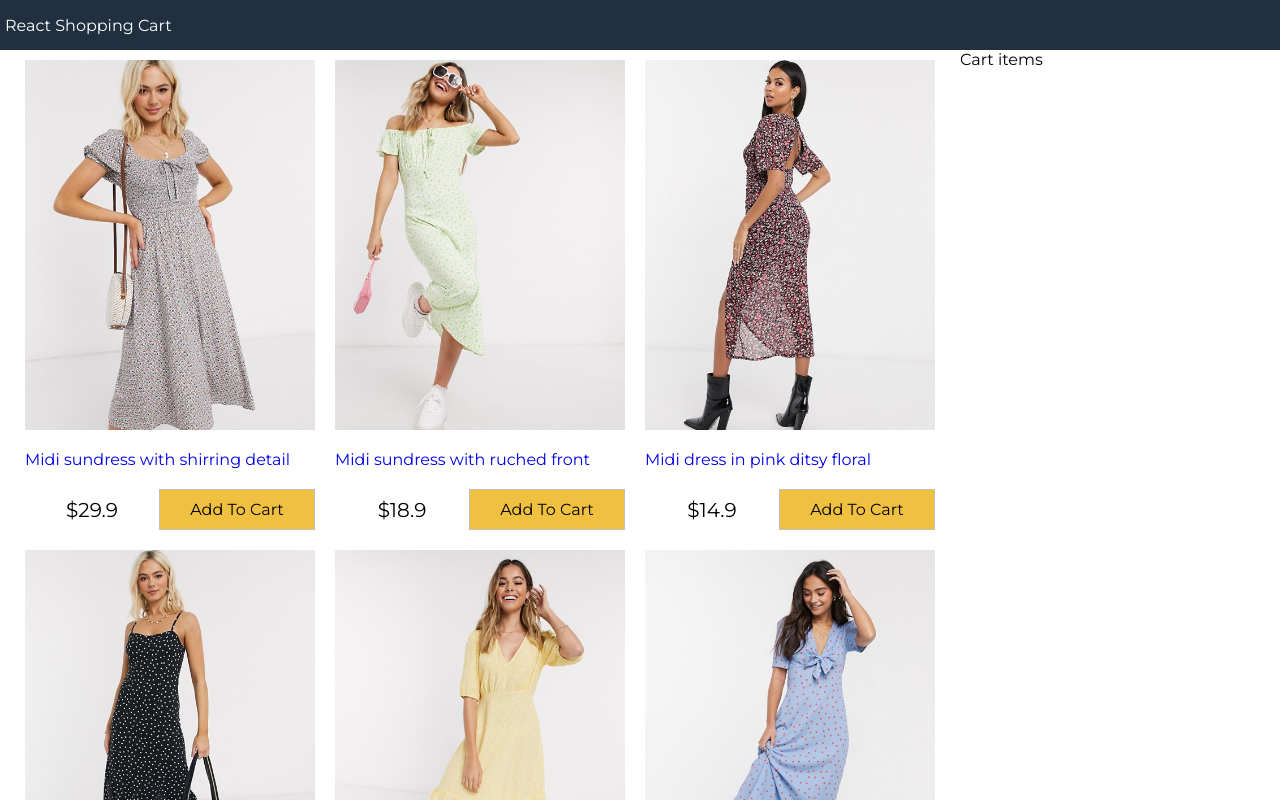
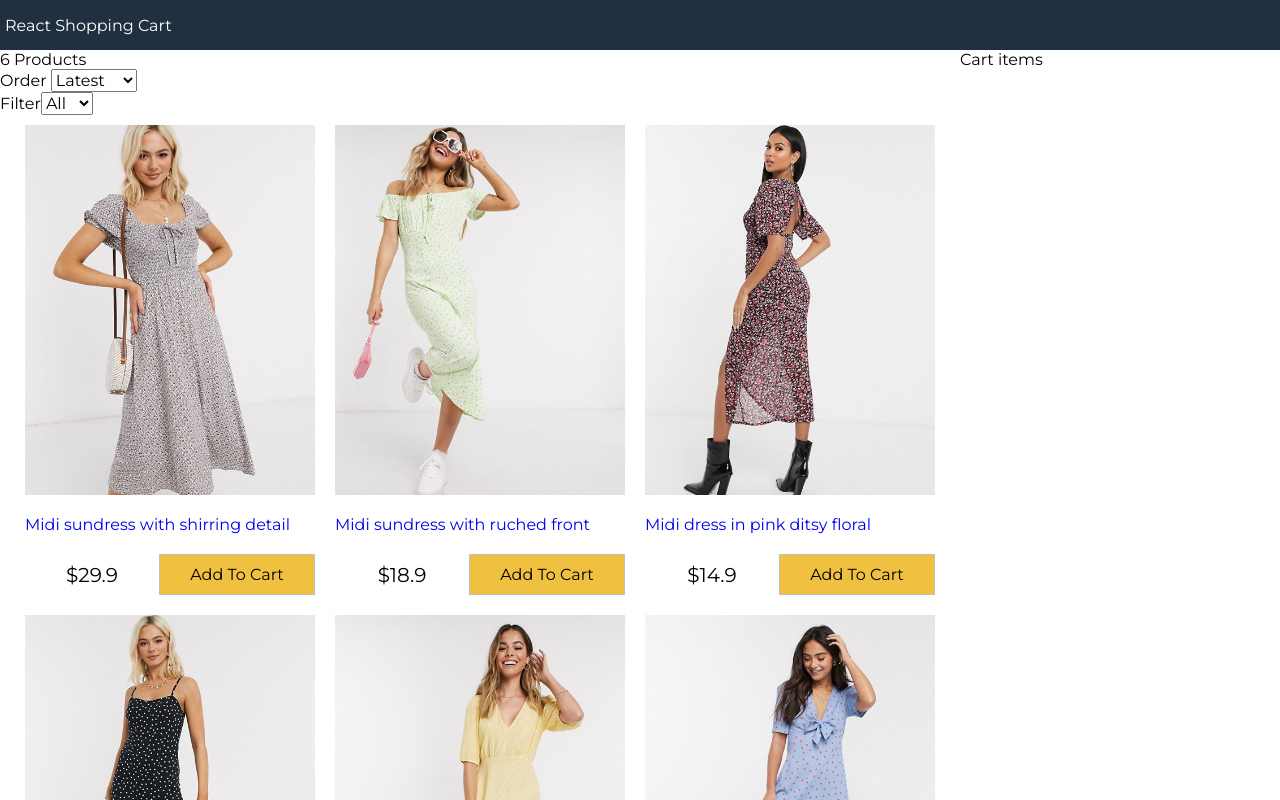
Before and after one commit to nullbitcoder/shopping-cart-react, a React (Create React App) app: page / in a window 1280 px wide. Shown: the top 800 px of the page. Built offline with nearby package versions, Linux system fonts and the light colour scheme.

Commit message:
start on filter component

```diff
--- a/src/App.js
+++ b/src/App.js
@@ -2,6 +2,7 @@
 import React, { Component } from 'react';
 import data from './data.json';
 import Products from './components/Products';
+import Filter from './components/Filter';
 
 export class App extends Component {
   constructor() {
@@ -22,6 +23,7 @@ export class App extends Component {
         <main>
           <div className="content">
             <div className="main">
+              <Filter count={this.state.products.length}></Filter>
               <Products products={this.state.products}></Products>
             </div>
             <div className="sidebar">Cart items</div>
--- /dev/null
+++ b/src/components/Filter.js
@@ -0,0 +1,33 @@
+// rcc
+import React, { Component } from 'react';
+
+export default class Filter extends Component {
+  render() {
+    return (
+      <div className="filter">
+        <div className="filter-result">{this.props.count} Products</div>
+        <div className="filter-sort">
+          {' '}
+          Order{' '}
+          <select>
+            <option>Latest</option>
+            <option value="Lowest">Lowest</option>
+            <option value="highest">Highest</option>
+          </select>
+        </div>
+        <div className="filter-size">
+          Filter
+          <select>
+            <option value="">All</option>
+            <option value="XS">XS</option>
+            <option value="S">S</option>
+            <option value="M">M</option>
+            <option value="L">L</option>
+            <option value="XL">XL</option>
+            <option value="XXL">XXL</option>
+          </select>
+        </div>
+      </div>
+    );
+  }
+}
```
